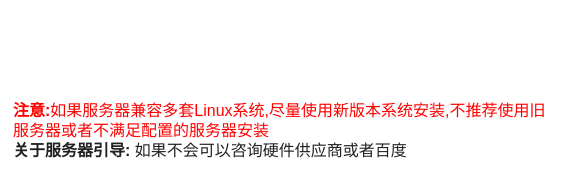
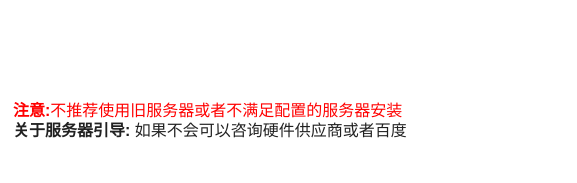
Before and after one commit to ziyouwa/QianLong-FAQ, a plain HTML site: page linux-setup.html in a window 1280 px wide. Shown: the part 617-800 px from the top of the page, 703-1280 px from the left. Drawn offline with Linux system fonts and the light colour scheme.

Commit message:
更新页面

```diff
--- a/linux-setup.html
+++ b/linux-setup.html
@@ -121,7 +121,7 @@
 					          </script>
 					        </div>
 					        <div class="textright fudong">
-					        	<a class="red"><b>注意:</b>如果服务器兼容多套Linux系统,尽量使用新版本系统安装,不推荐使用旧服务器或者不满足配置的服务器安装</a></br><b>关于服务器引导:</b> 如果不会可以咨询硬件供应商或者百度
+					        	<a class="red"><b>注意:</b>不推荐使用旧服务器或者不满足配置的服务器安装</a></br><b>关于服务器引导:</b> 如果不会可以咨询硬件供应商或者百度
 					        <div>
 				    	</div>
 
```
